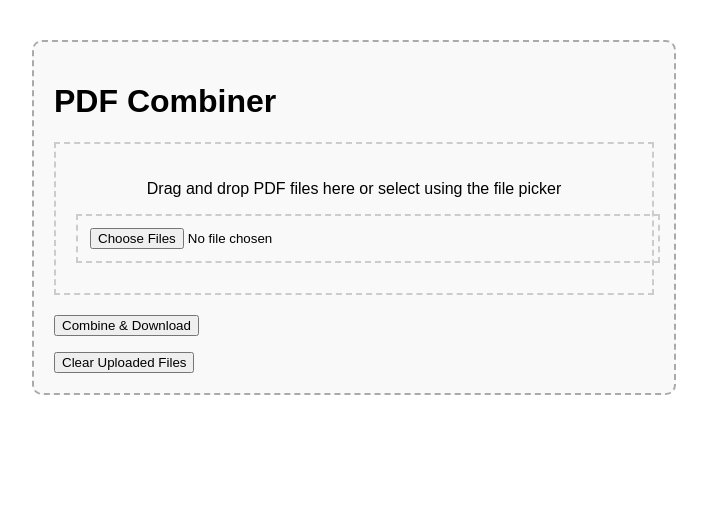
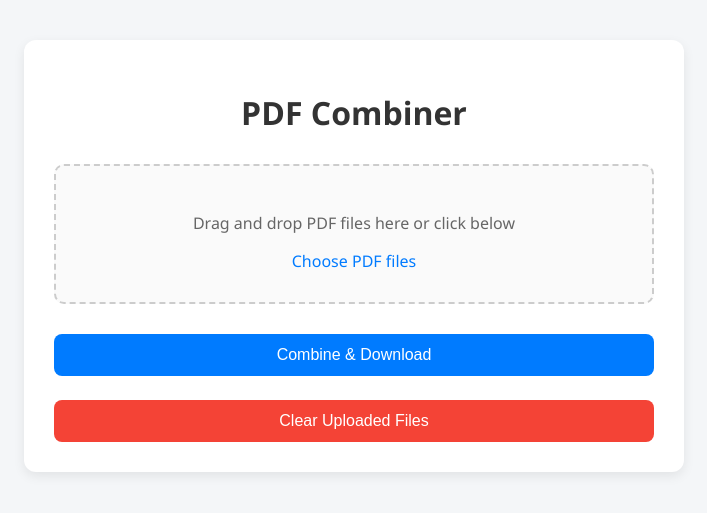
Before and after one commit to qqwg123/PDFCombiner, a Flask app: page / in a window 1280 px wide. Shown: the top 513 px of the page, without its empty margins (286-993 px from the left). Run offline with Flask 3, Linux system fonts and the light colour scheme.

Commit message:
Massive looks improvement

```diff
--- a/backend/static/style.css
+++ b/backend/static/style.css
@@ -1,54 +1,55 @@
 body {
-    font-family: sans-serif;
-    margin: 40px;
+  font-family: 'Segoe UI', sans-serif;
+  background-color: #f4f6f8;
+  margin: 0;
+  padding: 40px 20px;
+  display: flex;
+  justify-content: center;
 }
 
-  input[type="file"] {
-    margin-bottom: 20px;
+.container {
+  width: 100%;
+  max-width: 600px;
+  padding: 30px;
+  background-color: #ffffff;
+  border-radius: 12px;
+  box-shadow: 0 4px 12px rgba(0, 0, 0, 0.08);
 }
 
-  ul {
-    list-style-type: none;
-    padding: 0;
-  }
-
-  li {
-    padding: 10px;
-    background: #eee;
-    margin: 5px 0;
-    cursor: move;
+h1 {
+  text-align: center;
+  margin-bottom: 30px;
+  font-weight: 600;
+  color: #333;
 }
 
 .drop-zone {
   border: 2px dashed #ccc;
-    padding: 20px;
+  padding: 30px;
   text-align: center;
-    cursor: pointer;
+  border-radius: 10px;
+  background-color: #fafafa;
+  transition: all 0.2s ease-in-out;
   margin-bottom: 20px;
+  color: #666;
 }
 
 .drop-zone.dragover {
-    background-color: #f0f8ff;
-    border-color: #007bff;
+  background-color: #e6f0ff;
+  border-color: #3399ff;
+  color: #000;
 }
 
-  .container {
-    width: 90%;
-    max-width: 600px;
-    margin: auto;
-    padding: 20px;
-    border: 2px dashed #aaa;
-    border-radius: 10px;
-    background-color: #f9f9f9;
+input[type="file"] {
+  display: none; /* Hide the ugly default input */
 }
 
-  #pdfFiles {
+.drop-zone label {
   display: block;
-    width: 100%;
-    padding: 12px;
-    border: 2px dashed #ccc;
-    margin-bottom: 10px;
+  margin-top: 10px;
+  font-weight: 500;
   cursor: pointer;
+  color: #007bff;
 }
 
 ul#fileList {
@@ -58,9 +59,54 @@ body {
 }
 
 ul#fileList li {
-    padding: 10px;
-    margin: 5px 0;
-    background-color: #eee;
-    border-radius: 4px;
-    cursor: move;
+  padding: 10px 14px;
+  margin: 6px 0;
+  background-color: #f1f1f1;
+  border-radius: 6px;
+  cursor: grab;
+  display: flex;
+  align-items: center;
+  justify-content: space-between;
+  transition: background-color 0.2s;
 }
+
+ul#fileList li:hover {
+  background-color: #e3e3e3;
+}
+
+button {
+  width: 100%;
+  padding: 12px;
+  margin-top: 10px;
+  border: none;
+  border-radius: 8px;
+  font-size: 16px;
+  font-weight: 500;
+  cursor: pointer;
+  transition: background-color 0.2s ease-in-out;
+}
+
+#combineDownloadBtn {
+  background-color: #007bff;
+  color: white;
+}
+
+#combineDownloadBtn:hover {
+  background-color: #005fcc;
+}
+
+#clearFilesBtn {
+  background-color: #f44336;
+  color: white;
+}
+
+#clearFilesBtn:hover {
+  background-color: #d32f2f;
+}
+
+#status {
+  text-align: center;
+  margin-top: 12px;
+  color: #d32f2f;
+  font-size: 14px;
+}
--- a/frontend/index.html
+++ b/frontend/index.html
@@ -11,9 +11,11 @@
 
     <!-- Drop Zone -->
     <div id="dropZone" class="drop-zone">
-      <p>Drag and drop PDF files here or select using the file picker</p>
+      <p>Drag and drop PDF files here or click below</p>
+      <label for="pdfFiles">Choose PDF files</label>
       <input type="file" id="pdfFiles" multiple accept=".pdf" />
     </div>
+
 
     <ul id="fileList"></ul>
     <button id="combineDownloadBtn">Combine & Download</button>
```
Lines whose indentation alone changed are shown as unchanged.
